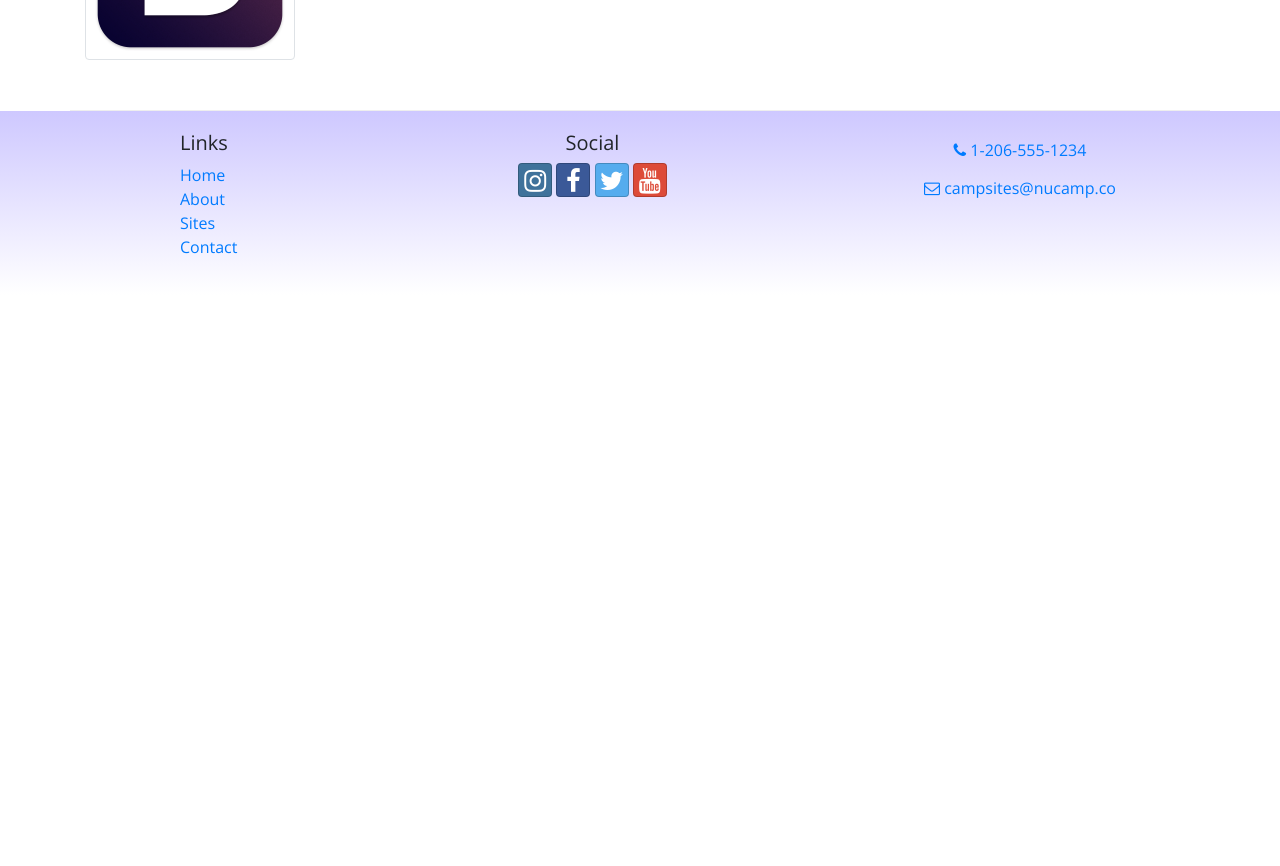
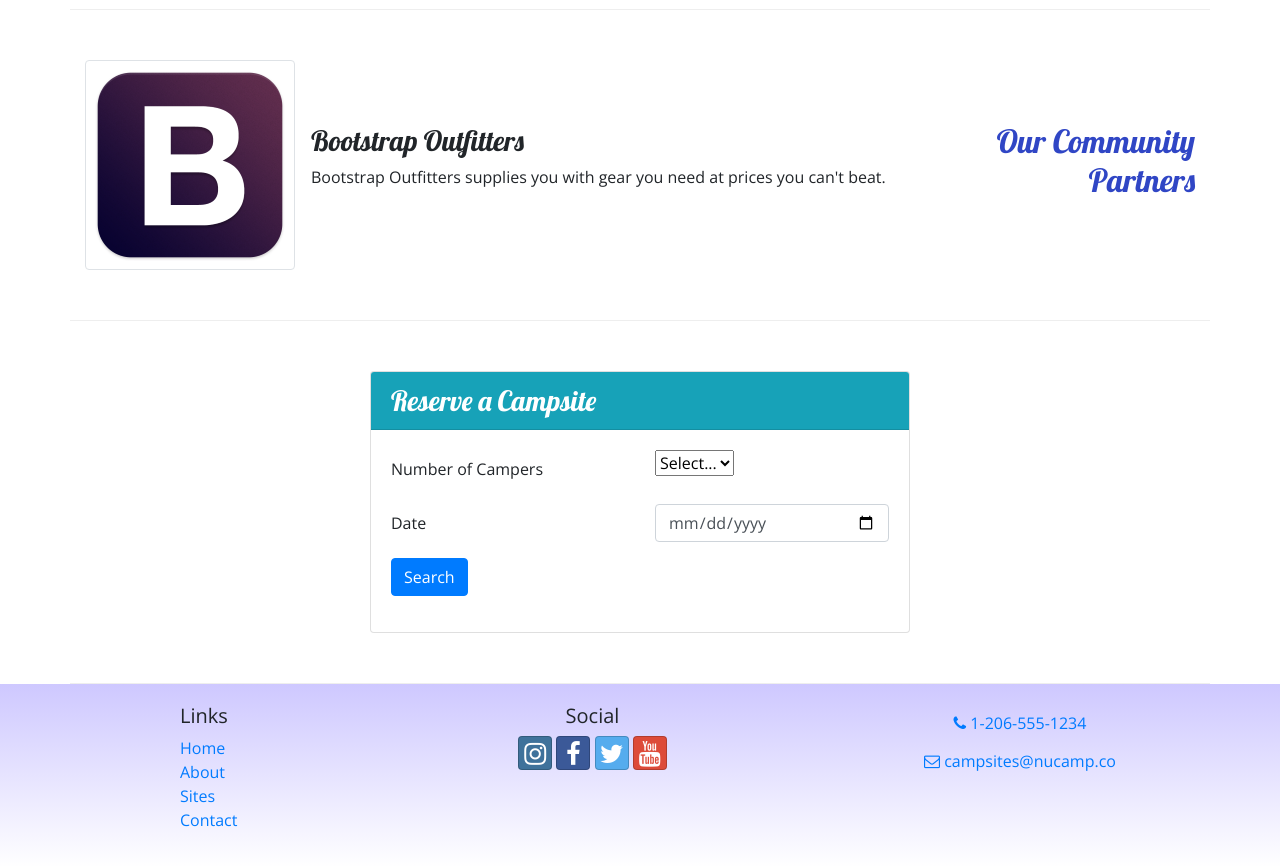
Before and after one commit to CRose17/nucampsite, a website: page index.html in a window 1280 px wide. Shown: the part 938-1804 px from the top of the page. Before the commit the page ends 1233 px from the top, so only its background shows below. Drawn offline with nearby package versions, Linux system fonts and the light colour scheme.

Commit message:
Week 2 Assignment

```diff
--- a/index.html
+++ b/index.html
@@ -29,6 +29,9 @@
                 <div class="col">
                   <h1>NuCamp</h1>
                   <h2>a better way to camp</h2>
+                </div>
+                <div class="col-md-4 col-xl-2" class="mt-4">
+                    <a class="btn btn-info btn-lg text-nowrap" type="button" role="button" href="#reserveForm">Reserve Campsite</a>
                 </div>
             </div>
         </div>
@@ -71,9 +74,14 @@
             <div class="col-sm-4 col-md-3">
                 <h2>Featured Campsites</h2>
             </div>
-            <div class="col">
-                <h3>React Lake Campground</h3>
-                <p class="d-none d-sm-block">Nestled in the foothills of the Chrome Mountains, this campground on the shores of the pristine React Lake is a favorite for fly fishers.</p>
+                <div class="col">
+                    <div class="media">
+                        <div class="media-body align-self-center">
+                    <h3>React Lake Campground</h3>
+                    <p class="d-none d-sm-block">Nestled in the foothills of the Chrome Mountains, this campground on the shores of the pristine React Lake is a favorite for fly fishers.</p>
+                    <img class="d-flex ml-3 img-thumbnail" src="img/react-lake-thumb.jpg" alt="React Lake thumbnail" />
+                        </div>
+                    </div>
             </div>
         </div>
 
@@ -88,6 +96,42 @@
                         <h3>Bootstrap Outfitters</h3>
                         <p class="d-none d-sm-block">Bootstrap Outfitters supplies you with gear you need at prices you can't beat.</p>
                     </div>
+                </div>
+            </div>
+        </div>
+        <div class="row row-content">
+            <div class="col-sm-6 mx-auto">
+                <div class="card">
+                    <h3 class="card-header bg-info text-white">Reserve a Campsite</h3>
+                        <div class="card-body">
+                            <form id="reserveForm">
+                                <div class="row form-group">
+                                    <label for="numCampers" class="col-sm-6 col-form-label">Number of Campers</label>
+                                    <div class="col">
+                                        <select name="numCampers" id="numCampers">
+                                            <option>Select...</option>
+                                            <option value="1">1</option>
+                                            <option value="2">2</option>
+                                            <option value="3">3</option>
+                                            <option value="4">4</option>
+                                            <option value="5">5</option>
+                                            <option value="6">6</option>
+                                        </select>
+                                    </div>
+                                </div>
+                                <div class="row form-group">
+                                    <label class="col-sm-6 col-form-label" for="date">Date</label>
+                                    <div class="col">
+                                        <input class="form-control" type="date" id="date" name="date" placeholder="Date" />
+                                    </div>
+                                </div>
+                                <div class="row form-group">
+                                    <div class="col">
+                                        <button type="submit" class="btn btn-primary">Search</button>
+                                    </div>
+                                </div>
+                            </form>
+                        </div>
                 </div>
             </div>
         </div>
```
